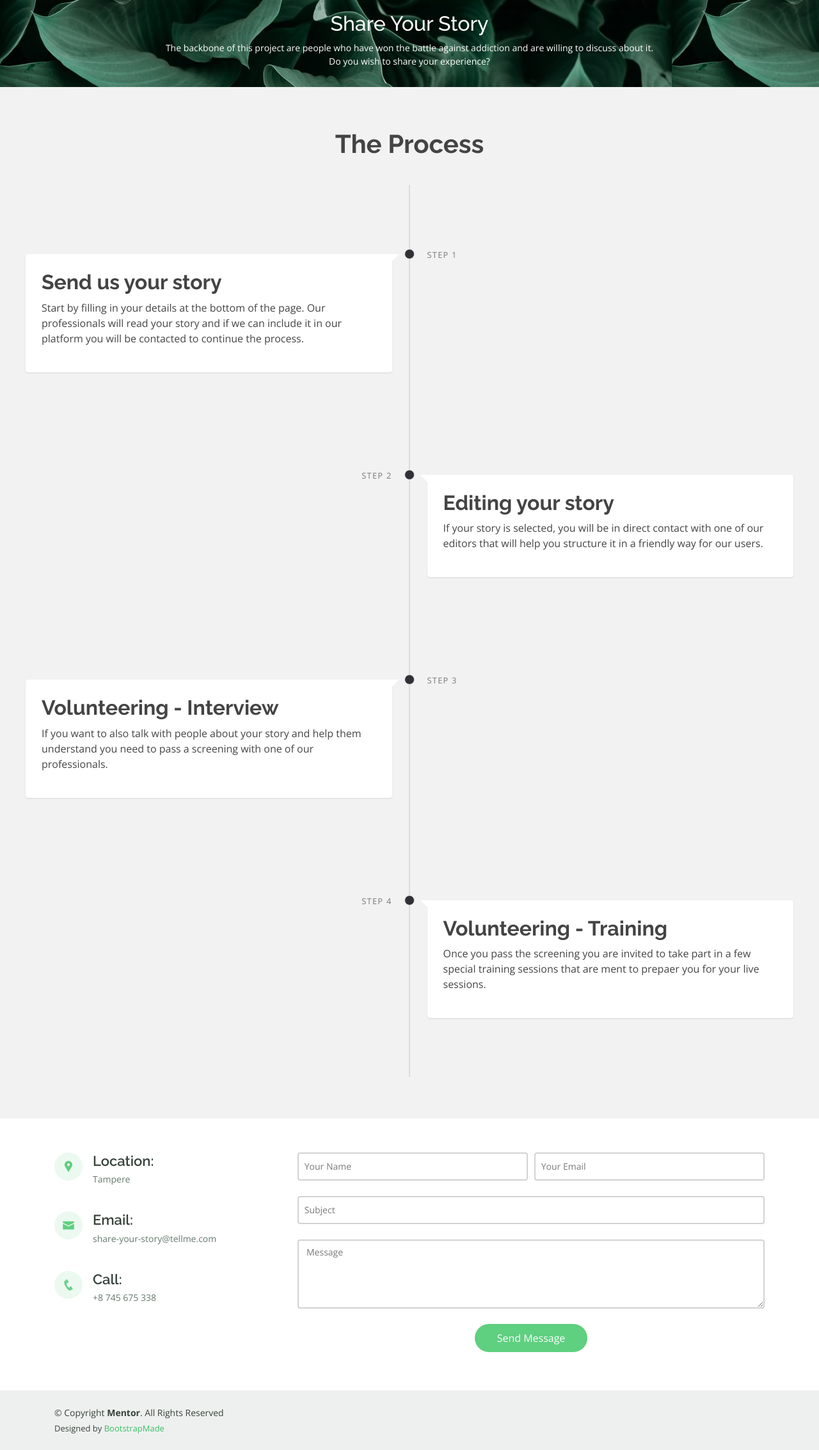
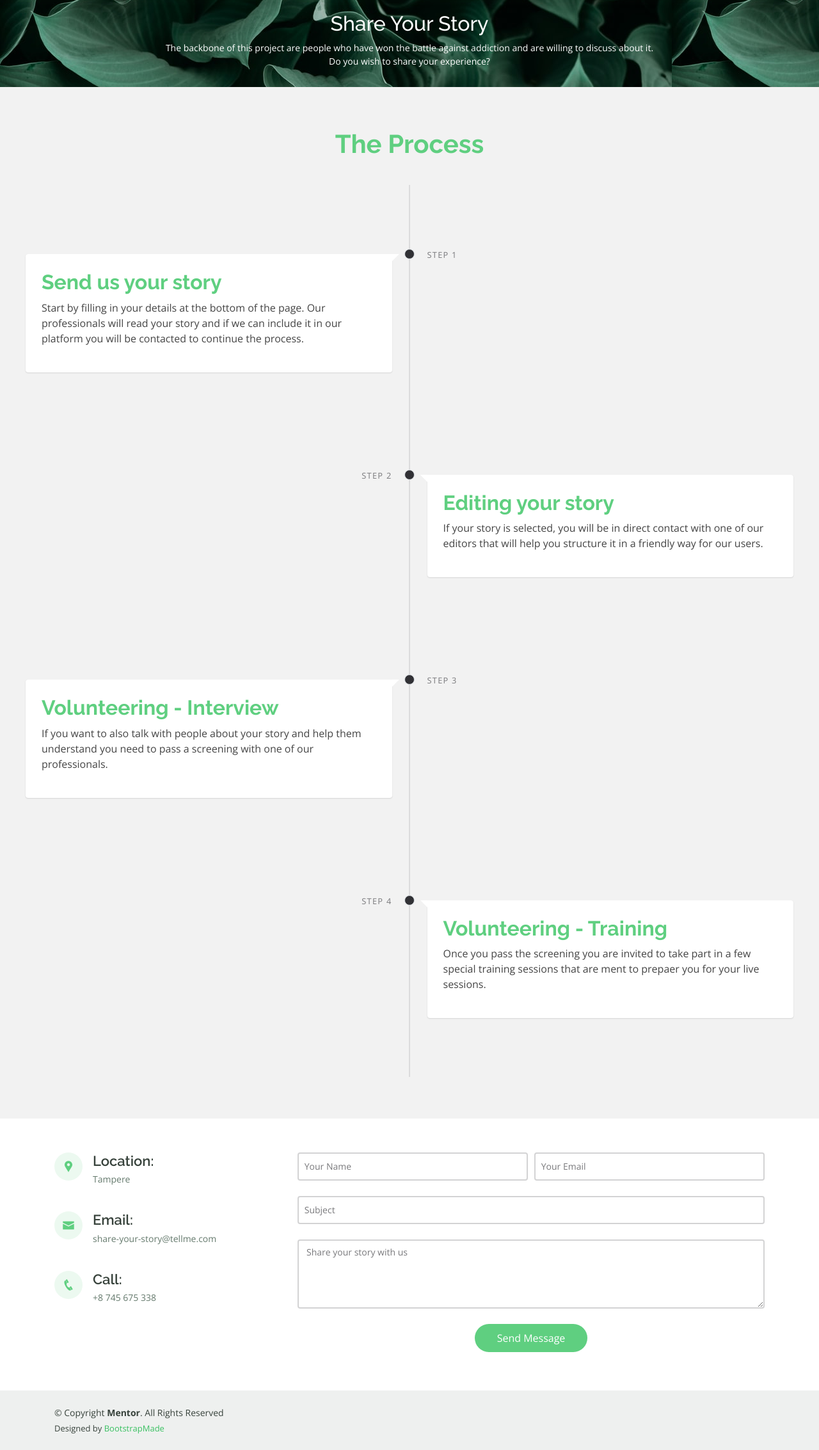
Before and after one commit to RaicuRobert/Junction2020Connected, a PHP site: page /shareYourStory.html in a window 1280 px wide. Shown: the part 85-2351 px from the top of the page at 64% size. Run offline with PHP 8.4, Linux system fonts and the light colour scheme.

Commit message:
Changed shareyourstory page.

```diff
--- a/Mentor/assets/css/style.css
+++ b/Mentor/assets/css/style.css
@@ -100,6 +100,10 @@ h1, h2, h3, h4, h5, h6 {
   100% {
     transform: rotate(360deg);
   }
+}
+
+.timeline-header{
+  color: #5fcf80;
 }
 
 /*--------------------------------------------------------------
--- a/Mentor/shareYourStory.html
+++ b/Mentor/shareYourStory.html
@@ -88,7 +88,7 @@
 
     <div class="position-relative z-index-1 overflow-hidden padding-y-xl bg-contrast-lower">
       <div class="margin-bottom-lg">
-        <h1 class="text-center">The Process</h1>
+        <h1 class="text-center timeline-header">The Process</h1>
       </div>
 
       <div class="container max-width-adaptive-lg">
@@ -103,7 +103,7 @@
                 </div>
 
                 <div class="text-component">
-                  <h2>Send us your story</h2>
+                  <h2 class="timeline-header">Send us your story</h2>
 
                   <p>Start by filling in your details at the bottom of the page. Our professionals will read your story and if we can include it in our platform you will be contacted to continue the process.</p>
                 </div>
@@ -121,7 +121,7 @@
                 </div>
 
                 <div class="text-component">
-                  <h2>Editing your story</h2>
+                  <h2 class="timeline-header">Editing your story</h2>
 
                   <p>If your story is selected, you will be in direct contact with one of our editors that will help you structure it in a friendly way for our users.</p>
                 </div>
@@ -139,7 +139,7 @@
                 </div>
 
                 <div class="text-component">
-                  <h2>Volunteering - Interview</h2>
+                  <h2 class="timeline-header">Volunteering - Interview</h2>
 
                   <p>If you want to also talk with people about your story and help them understand you need to pass a screening with one of our professionals.</p>
 
@@ -158,7 +158,7 @@
                 </div>
 
                 <div class="text-component">
-                  <h2>Volunteering - Training</h2>
+                  <h2 class="timeline-header">Volunteering - Training</h2>
 
                   <p>Once you pass the screening you are invited to take part in a few special training sessions that are ment to prepaer you for your live sessions.</p>
 
@@ -222,7 +222,7 @@
                 <div class="validate"></div>
               </div>
               <div class="form-group">
-                <textarea class="form-control" name="message" rows="5" data-rule="required" data-msg="Please write something for us" placeholder="Message"></textarea>
+                <textarea class="form-control" name="message" rows="5" data-rule="required" data-msg="Please write something for us" placeholder="Share your story with us"></textarea>
                 <div class="validate"></div>
               </div>
               <div class="mb-3">
```
